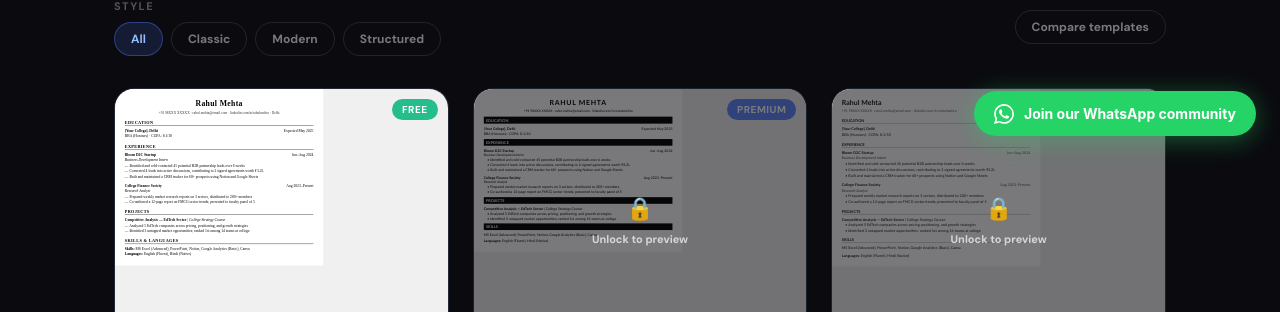
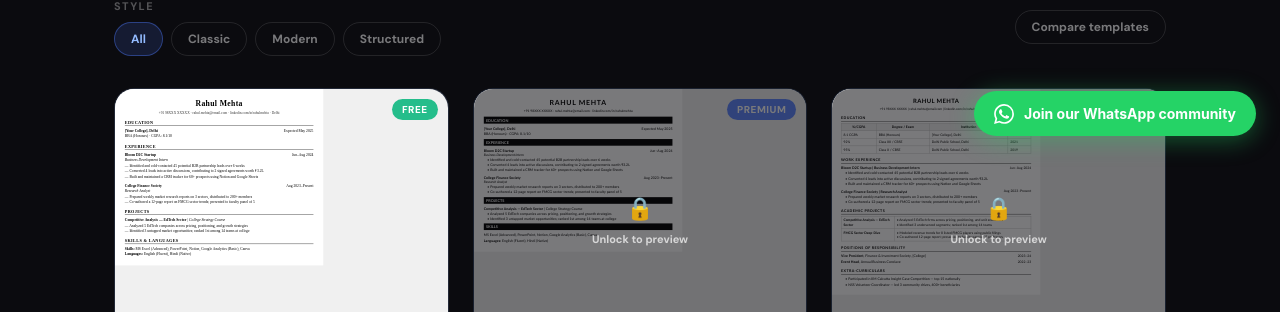
Before and after one commit to aanirudh28/beyond-campus, a Next.js app: page /resources/resume-templates in a window 1280 px wide. Shown: the part 640-952 px from the top of the page. Built offline with nearby package versions, Linux system fonts and the light colour scheme.

Commit message:
replace DU Format with Finance & Ops Format (Christ University style)

```diff
--- a/app/resources/resume-templates/page.tsx
+++ b/app/resources/resume-templates/page.tsx
@@ -137,48 +137,97 @@ function IIMResume() {
   )
 }
 
-function DUResume() {
+function FinanceOpsResume() {
+  const eduRows = [
+    { pct: '8.1 CGPA', degree: 'BBA (Honours)', institution: '[Your College], Delhi', year: '2025' },
+    { pct: '92%',      degree: 'Class XII / CBSE', institution: 'Delhi Public School, Delhi', year: '2021' },
+    { pct: '95%',      degree: 'Class X / CBSE',   institution: 'Delhi Public School, Delhi', year: '2019' },
+  ]
+  const projects = [
+    { name: 'Competitive Analysis — EdTech Sector', bullets: ['Analyzed 5 EdTech firms across pricing, positioning, and unit economics', 'Identified 3 underserved segments; ranked 1st among 14 teams'] },
+    { name: 'FMCG Sector Deep-Dive', bullets: ['Modeled revenue trends for 8 listed FMCG players using public filings', 'Co-authored 12-page report; presented to faculty panel of 5 professors'] },
+  ]
+  const positions = [
+    { role: 'Vice President', org: 'Finance & Investment Society, [College]', year: '2023–24' },
+    { role: 'Event Head', org: 'Annual Business Conclave', year: '2022–23' },
+  ]
+  const extras = [
+    'Participated in IIM Calcutta Insight Case Competition — top 15 nationally',
+    'NSS Volunteer Coordinator — led 3 community drives, 400+ beneficiaries',
+  ]
+  const sec = (label: string) => (
+    <div style={{ borderBottom: '1.5px solid #000', marginBottom: 5, marginTop: 11, paddingBottom: 1 }}>
+      <div style={{ fontSize: 10.5, fontWeight: 'bold', textTransform: 'uppercase', letterSpacing: 1 }}>{label}</div>
+    </div>
+  )
+  const tdBase: React.CSSProperties = { border: '1px solid #bbb', padding: '3px 6px', fontSize: 9.5, verticalAlign: 'top' }
   return (
-    <div style={{ fontFamily: 'Calibri, sans-serif', fontSize: 10.5, lineHeight: 1.55, color: '#1a1a1a', padding: '24px 28px', background: '#fff', width: 595 }}>
-      <div style={{ marginBottom: 10 }}>
-        <div style={{ fontSize: 20, fontWeight: 'bold', color: '#1a1a1a' }}>{RESUME.name}</div>
-        <div style={{ fontSize: 10, color: '#555' }}>{RESUME.phone} · {RESUME.email} · {RESUME.linkedin}</div>
+    <div style={{ fontFamily: 'Calibri, Arial, sans-serif', fontSize: 10, lineHeight: 1.5, color: '#000', padding: '22px 26px', background: '#fff', width: 595 }}>
+      {/* Header */}
+      <div style={{ textAlign: 'center', marginBottom: 8 }}>
+        <div style={{ fontSize: 17, fontWeight: 'bold', letterSpacing: 1, textTransform: 'uppercase' }}>{RESUME.name}</div>
+        <div style={{ fontSize: 9, marginTop: 3 }}>{RESUME.phone} | {RESUME.email} | {RESUME.linkedin} | Delhi</div>
       </div>
-      <div style={{ borderBottom: '1px solid #888', marginBottom: 6 }}>
-        <div style={{ fontSize: 11, fontWeight: 'bold', textTransform: 'uppercase', color: '#1a1a1a' }}>Education</div>
-      </div>
-      <div style={{ marginBottom: 12 }}>
-        <div style={{ display: 'flex', justifyContent: 'space-between' }}>
-          <span style={{ fontWeight: 'bold' }}>{RESUME.college}</span>
-          <span style={{ color: '#555' }}>{RESUME.grad}</span>
-        </div>
-        <div>{RESUME.degree} · CGPA: {RESUME.cgpa}</div>
-      </div>
-      <div style={{ borderBottom: '1px solid #888', marginBottom: 6 }}>
-        <div style={{ fontSize: 11, fontWeight: 'bold', textTransform: 'uppercase', color: '#1a1a1a' }}>Experience</div>
-      </div>
+
+      {/* Education — table */}
+      {sec('Education')}
+      <table style={{ width: '100%', borderCollapse: 'collapse', marginBottom: 4 }}>
+        <thead>
+          <tr style={{ background: '#f0f0f0' }}>
+            {['%/CGPA', 'Degree / Exam', 'Institution', 'Year'].map(h => (
+              <th key={h} style={{ ...tdBase, fontWeight: 'bold', background: '#f0f0f0' }}>{h}</th>
+            ))}
+          </tr>
+        </thead>
+        <tbody>
+          {eduRows.map((r, i) => (
+            <tr key={i}>
+              <td style={tdBase}>{r.pct}</td>
+              <td style={tdBase}>{r.degree}</td>
+              <td style={tdBase}>{r.institution}</td>
+              <td style={tdBase}>{r.year}</td>
+            </tr>
+          ))}
+        </tbody>
+      </table>
+
+      {/* Work Experience */}
+      {sec('Work Experience')}
       {RESUME.exp.map((e, i) => (
-        <div key={i} style={{ marginBottom: 10 }}>
+        <div key={i} style={{ marginBottom: 7 }}>
           <div style={{ display: 'flex', justifyContent: 'space-between' }}>
-            <span style={{ fontWeight: 'bold' }}>{e.company}</span>
-            <span style={{ color: '#555' }}>{e.duration}</span>
+            <span style={{ fontWeight: 'bold' }}>{e.company} | {e.role}</span>
+            <span style={{ fontSize: 9.5 }}>{e.duration}</span>
           </div>
-          <div style={{ fontStyle: 'italic', color: '#444' }}>{e.role}</div>
-          {e.bullets.map((b, j) => <div key={j} style={{ paddingLeft: 10 }}>• {b}</div>)}
+          {e.bullets.map((b, j) => <div key={j} style={{ paddingLeft: 12 }}>• {b}</div>)}
         </div>
       ))}
-      <div style={{ borderBottom: '1px solid #888', marginBottom: 6 }}>
-        <div style={{ fontSize: 11, fontWeight: 'bold', textTransform: 'uppercase', color: '#1a1a1a' }}>Projects</div>
-      </div>
-      <div style={{ marginBottom: 10 }}>
-        <div style={{ fontWeight: 'bold' }}>{RESUME.project.name} <span style={{ fontWeight: 'normal' }}>| {RESUME.project.context}</span></div>
-        {RESUME.project.bullets.map((b, i) => <div key={i} style={{ paddingLeft: 10 }}>• {b}</div>)}
-      </div>
-      <div style={{ borderBottom: '1px solid #888', marginBottom: 6 }}>
-        <div style={{ fontSize: 11, fontWeight: 'bold', textTransform: 'uppercase', color: '#1a1a1a' }}>Skills</div>
-      </div>
-      <div>{RESUME.skills}</div>
-      <div style={{ marginTop: 4 }}><span style={{ fontWeight: 'bold' }}>Languages:</span> {RESUME.languages}</div>
+
+      {/* Academic Projects — two-column table */}
+      {sec('Academic Projects')}
+      <table style={{ width: '100%', borderCollapse: 'collapse', marginBottom: 4 }}>
+        <tbody>
+          {projects.map((p, i) => (
+            <tr key={i} style={{ verticalAlign: 'top' }}>
+              <td style={{ ...tdBase, width: '28%', fontWeight: 'bold' }}>{p.name}</td>
+              <td style={tdBase}>{p.bullets.map((b, j) => <div key={j}>• {b}</div>)}</td>
+            </tr>
+          ))}
+        </tbody>
+      </table>
+
+      {/* Positions of Responsibility */}
+      {sec('Positions of Responsibility')}
+      {positions.map((p, i) => (
+        <div key={i} style={{ display: 'flex', justifyContent: 'space-between', marginBottom: 3 }}>
+          <span><strong>{p.role}</strong>, {p.org}</span>
+          <span style={{ fontSize: 9.5 }}>{p.year}</span>
+        </div>
+      ))}
+
+      {/* Extra-Curriculars */}
+      {sec('Extra-Curriculars')}
+      {extras.map((e, i) => <div key={i} style={{ paddingLeft: 12 }}>• {e}</div>)}
     </div>
   )
 }
@@ -335,7 +384,7 @@ type TemplateItem = {
 const TEMPLATES: TemplateItem[] = [
   { id: 1, name: 'LSE Format', badge: 'FREE', domain: 'Consulting', style: 'Classic', tags: ['All backgrounds', 'Consulting & Finance', 'Classic'], description: 'Clean single-column serif format. Universally respected by Indian and global recruiters.', useLink: '/resources/resume-builder', Render: LSEResume },
   { id: 2, name: 'IIM Format', badge: 'PREMIUM', domain: 'Consulting', style: 'Structured', tags: ['Commerce & MBA', 'Big 4 & Consulting', 'Structured'], description: 'The gold standard for Indian business school applications.', Render: IIMResume },
-  { id: 3, name: 'DU Format', badge: 'PREMIUM', domain: 'Finance', style: 'Classic', tags: ['Commerce backgrounds', 'Finance & Operations', 'Professional'], description: 'Optimized for Delhi University commerce graduates. Clean and ATS-safe.', Render: DUResume },
+  { id: 3, name: 'Finance & Ops Format', badge: 'PREMIUM', domain: 'Finance', style: 'Classic', tags: ['Commerce & BBA', 'Finance & Operations', 'ATS-friendly'], description: 'Table-based education, two-column projects, POR section. ATS-safe and widely used across commerce colleges.', Render: FinanceOpsResume },
   { id: 4, name: "Startup & Founder's Office", badge: 'PREMIUM', domain: "Founder's Office", style: 'Modern', tags: ['Startup roles', "Founder's Office & BD", 'Modern'], description: "For growth-stage startups and Founder's Office roles. Clean sans-serif with personality.", Render: StartupResume },
   { id: 5, name: 'Finance & FP&A', badge: 'PREMIUM', domain: 'Finance', style: 'Classic', tags: ['Finance backgrounds', 'FP&A & Investment', 'Numbers-forward'], description: 'Designed for finance-heavy roles. Skills and tools section prominently placed.', Render: FinanceResume },
   { id: 6, name: 'Marketing & BD', badge: 'PREMIUM', domain: 'Marketing', style: 'Modern', tags: ['Marketing & BD', 'D2C & Startups', 'Dynamic'], description: 'For marketing, content, and BD roles where tools and campaigns matter.', Render: MarketingResume },
```
